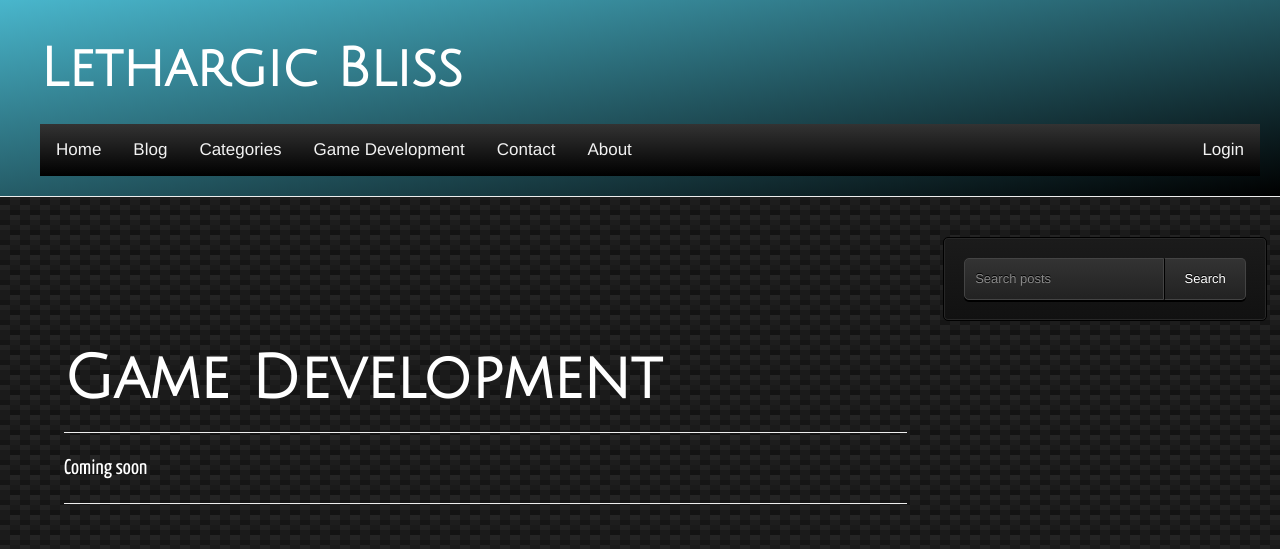
After one commit to Hijaxxed/my-first-blog, a Django app: page /gamedev_about in a window 1280 px wide. The commit adds this page. Shown: the top 549 px of the page. Run offline with Django 3.2, Linux system fonts and the light colour scheme; some libraries are stand-ins or nearby versions.

Commit message:
Added empty page for game dev

```diff
--- a/blog/templates/blog/about.html
+++ b/blog/templates/blog/about.html
@@ -30,8 +30,6 @@
 
 	<p>So, I hope you enjoy whatever may be currently residing on these interesting ( or not ) web pages. </p>
 
-	<br />
-	<br />
-	<img src="/static/images/justgowithit.jpg" alt="Dank AF Meme" width="350px" height="300px">
+	<br/>
 
 {% endblock %}
--- a/blog/templates/blog/base.html
+++ b/blog/templates/blog/base.html
@@ -12,10 +12,9 @@
 	<link href="//maxcdn.bootstrapcdn.com/font-awesome/4.1.0/css/font-awesome.min.css" rel="stylesheet">
         <link rel="stylesheet" href="{% static 'css/blog.css' %}">
 
-
-
 	{% block head_extra %}
 	{% endblock head_extra %}
+
     </head>
 
 <body>
@@ -26,14 +25,18 @@
         		<h1><b><a href="/">Lethargic Bliss</a></b></h1>
 
 			<ul class="topnav" id="myTopnav">
+
   		  	  <li><a href="/">Home</a></li>
   		  	  <li><a href={% url "post_list" %}>Blog</a></li>
 			  <li><a href={% url "category_list" %}>Categories</a></li>
+			  <li><a href={% url "gamedev_about" %}>Game Development</a></li>
   		  	  <li><a href={% url "contact" %}>Contact</a></li>
   		  	  <li><a href={% url "about" %}>About</a></li>
 
 			<div class="authnav">
+
 			{% if user.is_authenticated %}
+
 			  <li><a href={% url "post_draft_list" %} >Post Drafts</a></li>
   		  	  <li><a href={% url "post_new" %}>Post New</a></li>
   		  	  <li><a href={% url "admin:index" %}>Admin</a></li>
@@ -47,10 +50,10 @@
   		 	  <li class="icon">
    		   	    <a href="javascript:void(0);" onclick="myFunction()">&#9776;</a>
   		 	  </li>
-			</div>
+			</div> <!-- end authnav -->
 			</ul>
 
-		</div>
+		</div> <!-- end page-header -->
 
 		<div class="searchbar">
     		<form method='GET' action='{% url 'post_list' %}'>
@@ -59,21 +62,24 @@
 		<button>Search</button>
 
     		</form>
-		</div>
+		</div> <!-- end searchbar -->
 
 		<div class="parent">
 
 		<div class="content">
+
         		<div class="row">
            		<div class="col-md-8">
+
             		{% block content %}
             		{% endblock %}
-            		</div>
-        		</div>
 
-    		</div>
+            		</div> <!-- end row -->
+        		</div> <!-- end col-md-8 -->
 
-		</div>
+    		</div> <!-- end div -->
+
+		</div> <!-- end div -->
 
 <script src="http://code.jquery.com/jquery-1.12.4.min.js" integrity="sha256-ZosEbRLbNQzLpnKIkEdrPv7lOy9C27hHQ+Xp8a4MxAQ=" crossorigin="anonymous"></script>
 
--- /dev/null
+++ b/blog/templates/blog/gamedev_about.html
@@ -0,0 +1,15 @@
+{% extends 'blog/base.html' %}
+
+{% block content %}
+
+
+	<h1><b>Game Development</b></h1>
+
+	<hr>
+
+	<p>Coming soon</p>
+
+	<hr>
+
+
+{% endblock %}
--- a/blog/templates/blog/post_detail.html
+++ b/blog/templates/blog/post_detail.html
@@ -33,7 +33,11 @@
 
     </div>
 
+
+
 <hr>
+
+
 <a class="btn btn-default" href="{% url 'add_comment_to_post' slug=post.slug %}">Add comment</a>
 {% for comment in post.comments.all %}
     <div class="comment">
@@ -46,4 +50,6 @@
     <p>No comments here yet :(</p>
 {% endfor %}
 
+
+
 {% endblock %}
--- a/blog/urls.py
+++ b/blog/urls.py
@@ -17,5 +17,6 @@ urlpatterns = [
     url(r'^contact', views.contact_page, name='contact'),
     url(r'^categories', views.category_list, name='category_list'),
     url(r'^category/(?P<slug>[\w-]+)/$', views.category_detail, name='category_detail'),
+    url(r'^gamedev_about', views.gamedev_about, name='gamedev_about'),
 
 ]
--- a/blog/views.py
+++ b/blog/views.py
@@ -62,6 +62,11 @@ def category_detail(request, slug):
 
     return render(request, 'blog/category_detail.html',{'category': category , 'posts': posts})
 
+def gamedev_about(request):
+    return render(request, 'blog/gamedev_about.html')
+
+
+
 @login_required
 def post_new(request):
     if request.method == "POST":
```
Also changed, not shown: blog/templates/blog/home.html (+4 -5 lines), blog/templates/blog/post_draft_list.html (+12 -2 lines).
